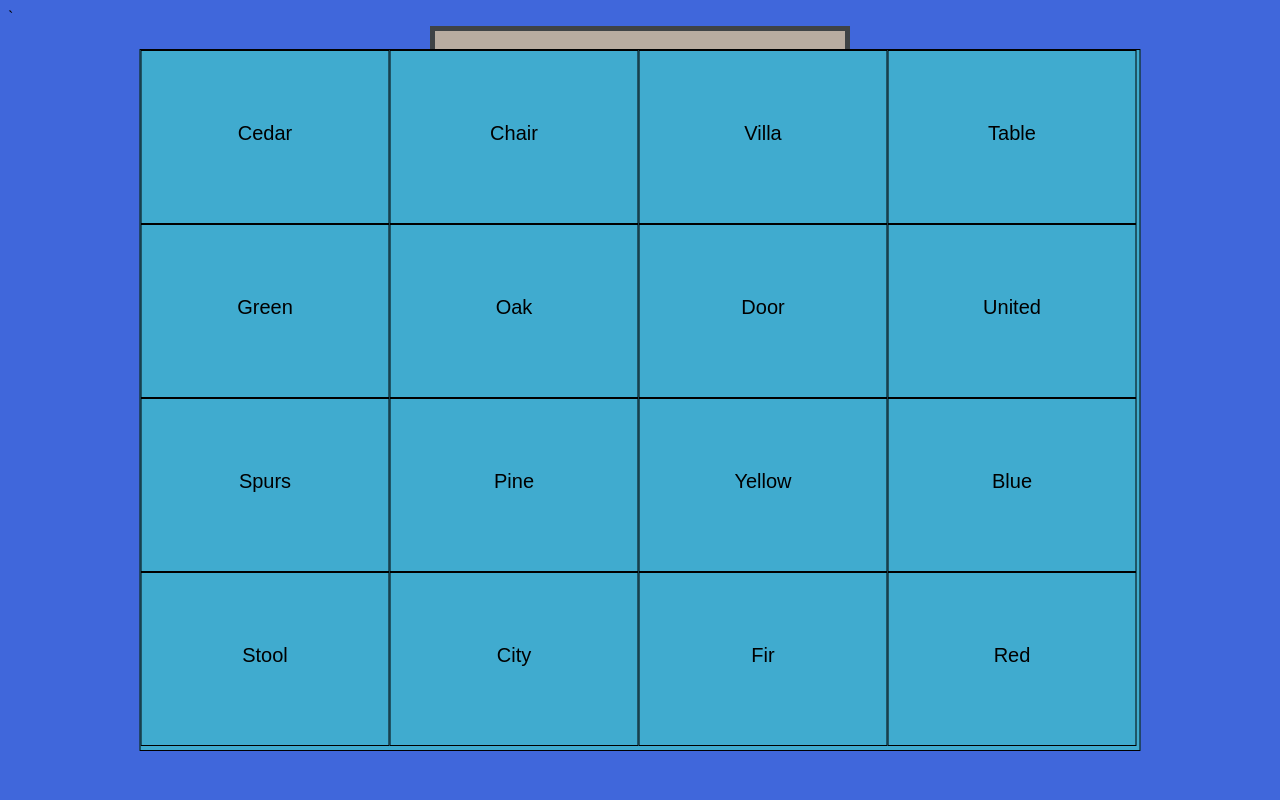
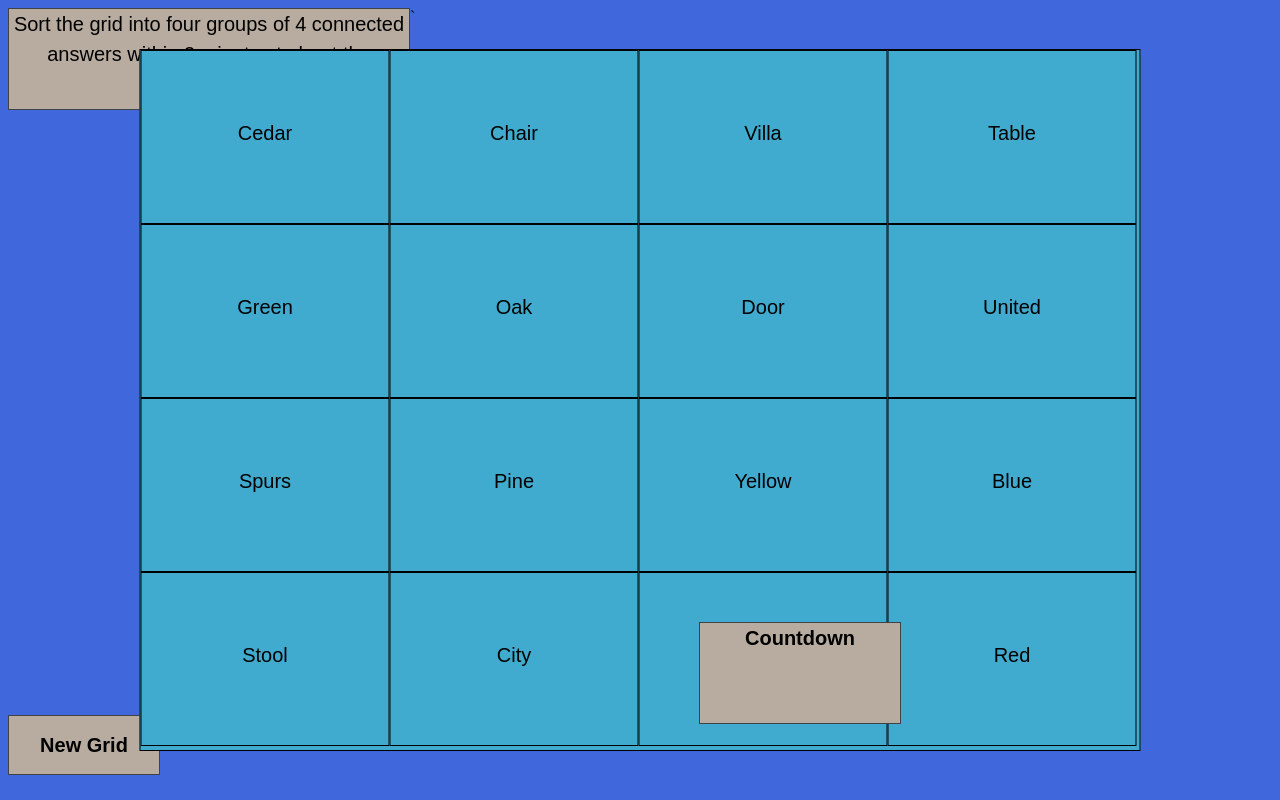
Before and after one commit to melvolio01/Project1, a PHP site: page / in a window 1280 px wide. Run offline with PHP 8.4, Linux system fonts and the light colour scheme; some libraries are stand-ins or nearby versions.

Commit message:
additional CSS bits and attempt at timer

```diff
--- a/css/app.css
+++ b/css/app.css
@@ -13,18 +13,36 @@ body{
   transform: translate(-50%, -50%);
 }
 
-#resetGrid{
+#newGrid{
   height: 58px;
-  width: 410px;
-  border: 5px solid #3F4345;
-  margin: 0 auto;
-  margin: top 10px;
+  width: 150px;
+  border: 1px solid #3F4345;
+  float: left;
   background-color: #B8ACA0;
   font-size: 20px;
   font-family: arial;
   text-align: center;
   font-weight: bold;
   line-height: 58px;
+  position:  absolute;
+  bottom: 25px;
+}
+
+#countdown{
+  height: 100px;
+  width: 200px;
+  border: 1px solid #3F4345;
+  float: left;
+  background-color: #B8ACA0;
+  font-size: 20px;
+  font-family: arial;
+  text-align: center;
+  font-weight: bold;
+  line-height: 30px;
+  position:  absolute;
+  bottom: 25px;
+  left: 800px;
+  transform: translate(-50%, -50%)
 }
 
 .buttons{
@@ -36,15 +54,6 @@ body{
   margin: 0 auto;
   background-color: #B8ACA0;
 }
-
-/*#resetGrid{
-  height: 50px;
-  width: 200px;
-  border: 4px solid #3F4345;
-  margin: 0 auto;
-  margin: top 10px;
-  background-color: #B8ACA0;
-}*/
 
 .box{
   padding-top: 2px;
@@ -158,3 +167,16 @@ body{
   line-height: 160px;
   background-color: #B8ACA0;
 }
+
+#instructions{
+  height: 100px;
+  width: 400px;
+  border: 1px solid #3F4345;
+  float: left;
+  background-color: #B8ACA0;
+  font-size: 20px;
+  font-family: arial;
+  text-align: center;
+  line-height: 30px;
+
+}
--- a/home.html
+++ b/home.html
@@ -7,9 +7,9 @@
   <script src= "js/app.js"></script>
 </head>
 <body>
-      <div id="turnWatcher"></div>
-      <div id="resetGrid">Reset Grid</div>
-  </div>
+
+      <div id="newGrid">New Grid</div>
+
 
   <div class="grid">
       <div class="box"></div>
@@ -30,9 +30,12 @@
       <div class="box"></div>
   </div>
 
+    <div id="countdown">Countdown</div>
 
-      </div>
-  </div>
+    <div id="instructions">Sort the grid into four groups of 4 connected answers within 3 minutes to beat the computer</div>
+
+
+
 
 </body>
 </html>
--- a/js/app.js
+++ b/js/app.js
@@ -69,7 +69,7 @@ shuffle(grid);
 
 
 
-$('#resetGrid').on('click', function(){
+$('#newGrid').on('click', function(){
   console.log("working");
   var count = 0;
   shuffle(grid);
@@ -98,4 +98,21 @@ function shuffle(grid){
   return grid;
 };
 
+function timer(){
+   setInterval(UpdateTime(), 1000);
+ };
+
+ var interval = 3*60; // 3 minutes
+ function updateTime(){
+   interval --;
+   if(interval == 0)
+   {
+       $(countdown).val("Time up - Computer Wins!");
+    }
+    else
+    {
+       $(countdown).text(interval + " seconds left");
+    }
+}
+
 });
```
